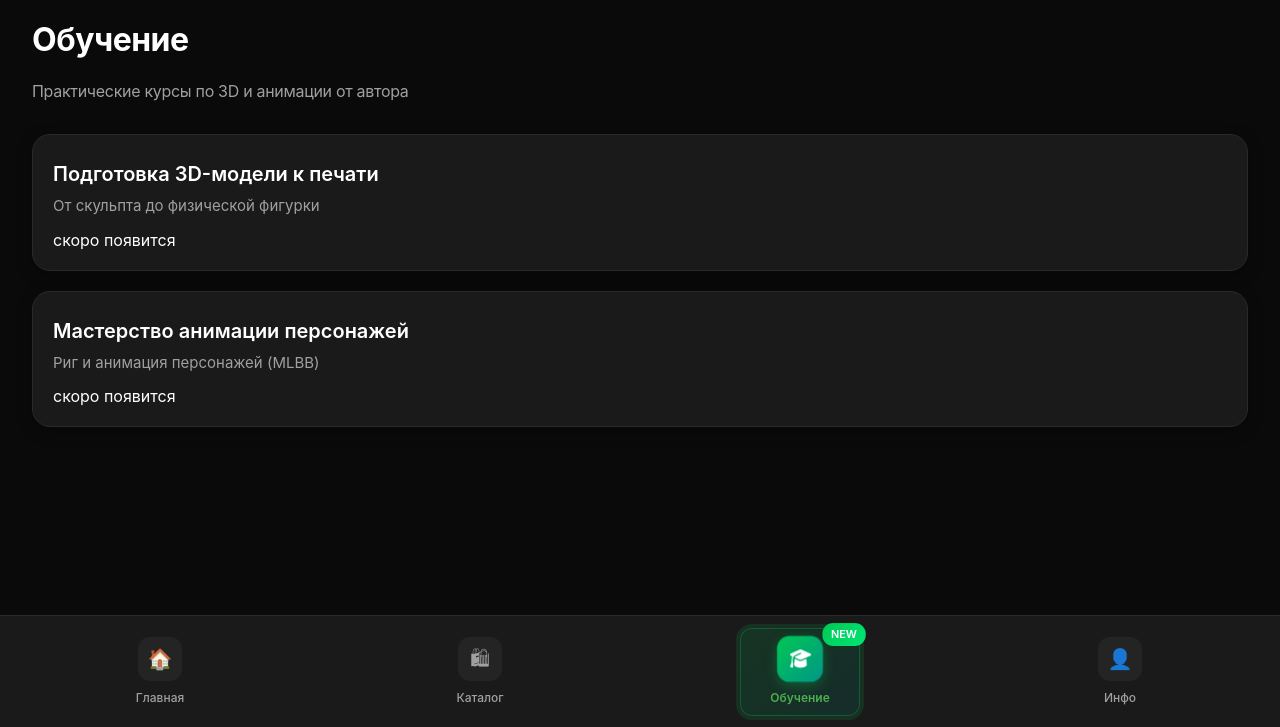
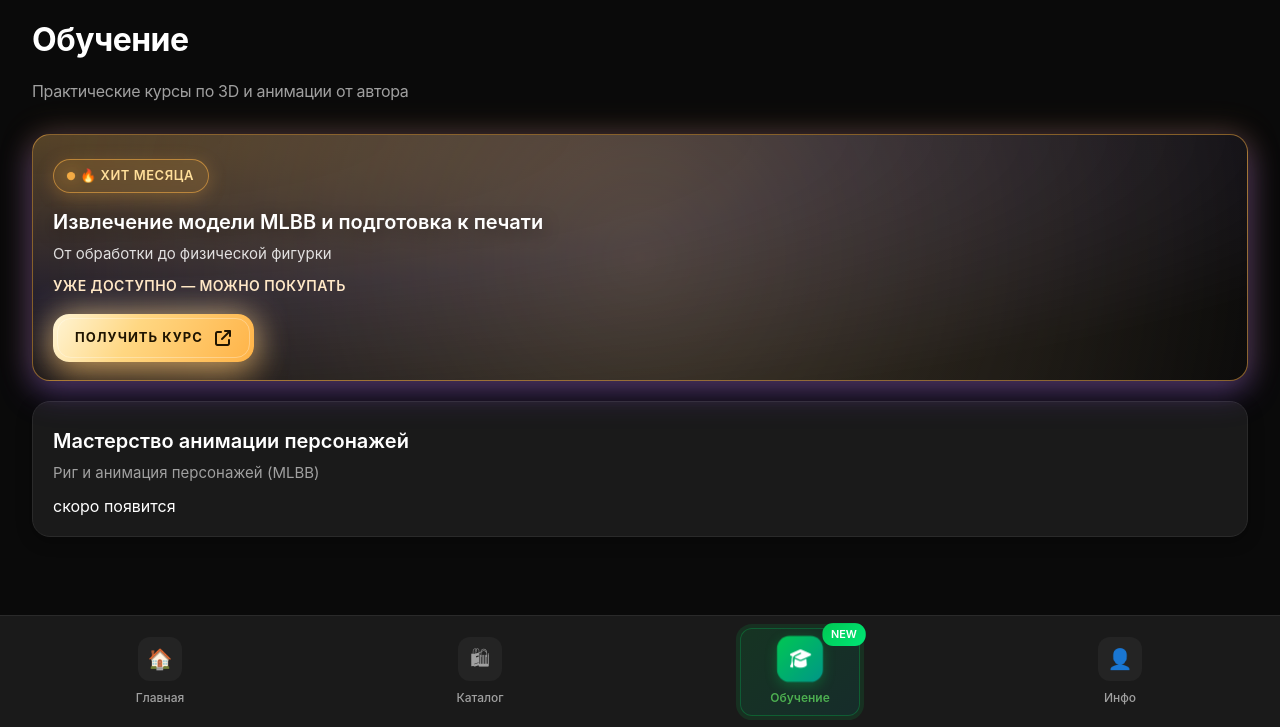
Before and after one commit to Weulon/Portfolio, a FastAPI app: page /courses in a window 1280 px wide. Shown: the part 72-799 px from the top of the page. Run offline with FastAPI, Linux system fonts and the light colour scheme; some libraries are stand-ins or nearby versions.

Commit message:
Update course availability and styles

```diff
--- a/app/templates/course_printing.html
+++ b/app/templates/course_printing.html
@@ -127,7 +127,7 @@ body {
     <div class="video-card">
       <div style="padding:56.25% 0 0 0; position:relative;">
         <iframe
-          src="https://player.vimeo.com/video/VIDEO_ID_HERE"
+          src="https://vimeo.com/1160143009?share=copy&fl=sv&fe=ci"
           frameborder="0"
           allow="autoplay; fullscreen; picture-in-picture"
           style="position:absolute; top:0; left:0; width:100%; height:100%;"
--- a/app/templates/courses.html
+++ b/app/templates/courses.html
@@ -6,10 +6,15 @@
     <h1>Обучение</h1>
     <h2 class="subtitle">Практические курсы по 3D и анимации от автора</h2>
     <div class="courses-list">
-        <a href="/courses/printing" class="course-card">
-            <div class="course-title">Подготовка 3D-модели к печати</div>
-            <div class="course-subtitle">От скульпта до физической фигурки</div>
-            <div class="course-status soon">скоро появится</div>
+        <a href="/courses/printing" class="course-card course-card-live">
+            <div class="course-badge">🔥 Хит месяца</div>
+            <div class="course-title">Извлечение модели MLBB и подготовка к печати</div>
+            <div class="course-subtitle">От обработки до физической фигурки</div>
+            <div class="course-status live">Уже доступно — можно покупать</div>
+            <div class="course-cta">
+                <span class="cta-text">Получить курс</span>
+                <i class="fa-solid fa-arrow-up-right-from-square" aria-hidden="true"></i>
+            </div>
         </a>
         <a href="/courses/animation" class="course-card">
             <div class="course-title">Мастерство анимации персонажей</div>
--- a/static/style.css
+++ b/static/style.css
@@ -112,6 +112,155 @@
         color: var(--accent-green);
         font-weight: 500;
         font-size: 14px;
+}
+
+.course-status.live {
+    color: #FFE8C7;
+    font-weight: 600;
+    font-size: 14px;
+    letter-spacing: 0.03em;
+    text-transform: uppercase;
+}
+
+.course-card-live {
+    position: relative;
+    border: 1px solid rgba(255, 179, 71, 0.5);
+    background:
+        radial-gradient(120% 120% at 0% 0%, rgba(255, 179, 71, 0.25) 0%, rgba(124, 77, 255, 0.08) 55%, rgba(10, 10, 10, 0.95) 100%),
+        var(--bg-card);
+    box-shadow: 0 12px 32px rgba(124, 77, 255, 0.35), 0 0 32px rgba(255, 179, 71, 0.25);
+    overflow: hidden;
+    isolation: isolate;
+    transform: translateY(0);
+    transition: transform 0.35s ease, box-shadow 0.35s ease;
+}
+
+.course-card-live::before {
+    content: '';
+    position: absolute;
+    inset: -30%;
+    background: radial-gradient(circle, rgba(255, 214, 153, 0.5) 0%, rgba(255, 214, 153, 0) 70%);
+    opacity: 0.7;
+    animation: glowPulse 6s ease-in-out infinite;
+    z-index: -1;
+}
+
+.course-card-live:hover {
+    transform: translateY(-6px);
+    box-shadow: 0 18px 45px rgba(124, 77, 255, 0.45), 0 0 45px rgba(255, 179, 71, 0.4);
+}
+
+.course-card-live .course-title {
+    color: #FFFFFF;
+    text-shadow: 0 4px 18px rgba(0, 0, 0, 0.45);
+}
+
+.course-card-live .course-subtitle {
+    color: rgba(255, 255, 255, 0.85);
+}
+
+.course-badge {
+    display: inline-flex;
+    align-items: center;
+    gap: 6px;
+    padding: 6px 14px;
+    border-radius: 999px;
+    font-size: 13px;
+    font-weight: 600;
+    letter-spacing: 0.04em;
+    text-transform: uppercase;
+    color: #FFDF9A;
+    border: 1px solid rgba(255, 179, 71, 0.55);
+    background: rgba(255, 179, 71, 0.15);
+    box-shadow: 0 4px 18px rgba(255, 179, 71, 0.25);
+    margin-bottom: 14px;
+    backdrop-filter: blur(6px);
+}
+
+.course-badge::before {
+    content: '';
+    width: 6px;
+    height: 6px;
+    border-radius: 50%;
+    background: #FFB347;
+    box-shadow: 0 0 12px rgba(255, 179, 71, 0.8);
+    animation: badgePulse 1.8s ease-in-out infinite;
+}
+
+.course-cta {
+    margin-top: 18px;
+    display: inline-flex;
+    align-items: center;
+    gap: 12px;
+    padding: 14px 22px;
+    border-radius: 16px;
+    background: linear-gradient(120deg, #FFF5D6 0%, #FFD782 40%, #FFB347 100%);
+    color: #1F1400;
+    font-weight: 700;
+    text-transform: uppercase;
+    letter-spacing: 0.05em;
+    box-shadow: 0 15px 35px rgba(255, 179, 71, 0.4), 0 0 34px rgba(255, 223, 173, 0.65);
+    position: relative;
+    isolation: isolate;
+}
+
+.course-cta::after {
+    content: '';
+    position: absolute;
+    inset: 4px;
+    border-radius: 14px;
+    border: 1px solid rgba(255, 255, 255, 0.35);
+    pointer-events: none;
+    opacity: 0.85;
+}
+
+.course-card-live:hover .course-cta {
+    box-shadow: 0 18px 45px rgba(255, 179, 71, 0.55), 0 0 45px rgba(255, 223, 173, 0.75);
+}
+
+.cta-text {
+    font-size: 13px;
+    letter-spacing: 0.08em;
+}
+
+.course-cta i {
+    font-size: 16px;
+    color: inherit;
+    transition: transform 0.2s ease;
+}
+
+.course-card-live:hover .course-cta i {
+    transform: translateX(4px);
+}
+
+@keyframes glowPulse {
+    0% {
+        opacity: 0.4;
+        transform: scale(0.95);
+    }
+    50% {
+        opacity: 0.9;
+        transform: scale(1);
+    }
+    100% {
+        opacity: 0.4;
+        transform: scale(0.95);
+    }
+}
+
+@keyframes badgePulse {
+    0% {
+        transform: scale(1);
+        opacity: 0.7;
+    }
+    50% {
+        transform: scale(1.5);
+        opacity: 1;
+    }
+    100% {
+        transform: scale(1);
+        opacity: 0.7;
+    }
 }
 
 /* Видео и кнопка покупки */
@@ -846,4 +995,4 @@ h3 {
     .contact-value-minimal {
         font-size: 13px;
     }
-}}
+}
```
